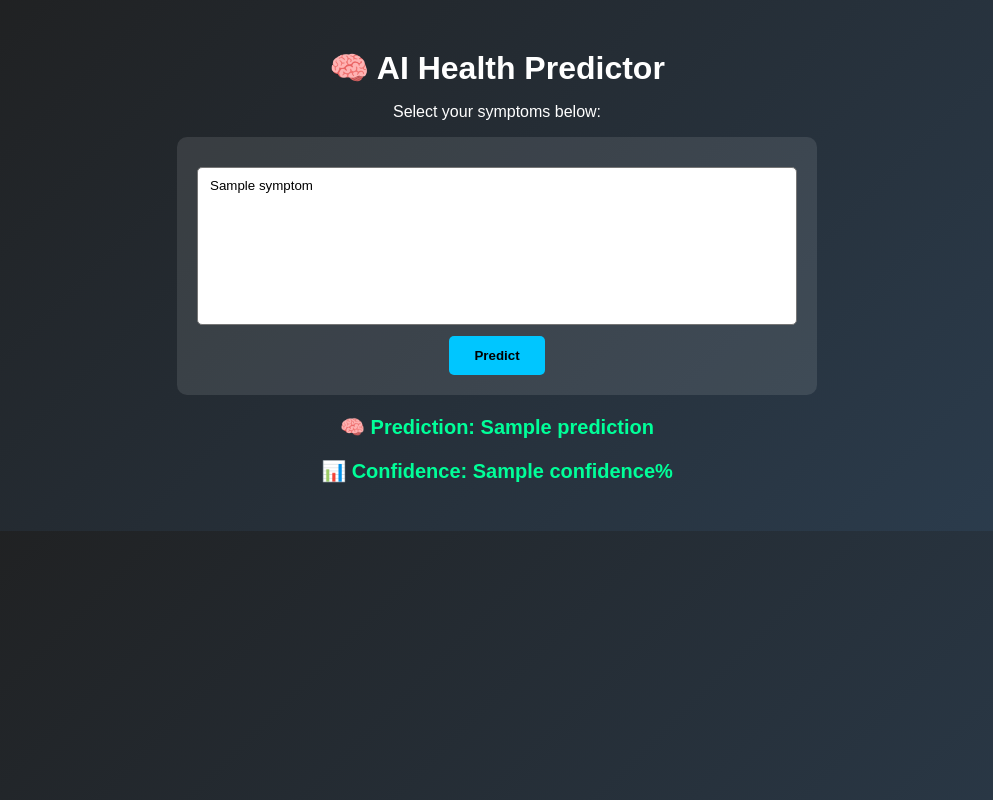
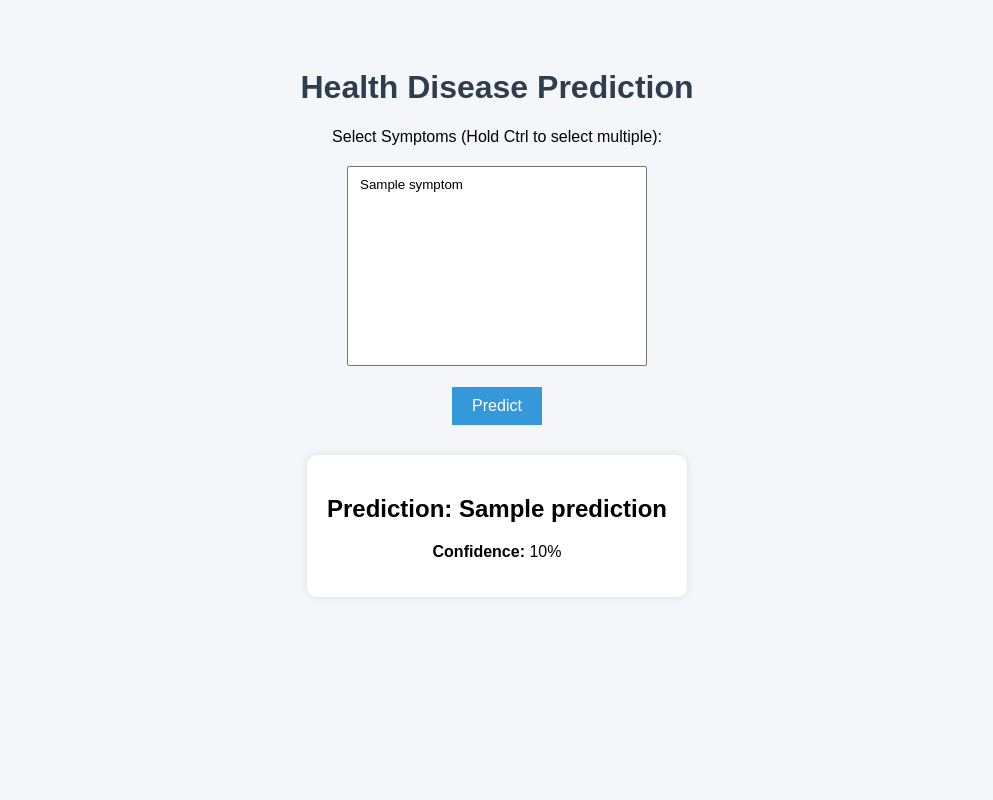
Before and after one commit to diljith-k/ai-health-predictor, a Python web app: template templates/index.html in a window 1280 px wide. Shown: the whole page, without its empty margins (143-1136 px from the left). Run offline with Jinja, Linux system fonts and the light colour scheme; the template is opened without the code that fills it: most values are stand-ins (such as "Sample title", 1, 10 or a date in 2020).

Commit message:
fixed internal server error

```diff
--- a/templates/index.html
+++ b/templates/index.html
@@ -1,77 +1,73 @@
 <!DOCTYPE html>
 <html>
 <head>
-    <title>AI Health Predictor</title>
-    <meta name="viewport" content="width=device-width, initial-scale=1.0">
+    <title>Health Prediction System</title>
     <style>
         body {
             font-family: Arial, sans-serif;
-            background: linear-gradient(135deg, #1f1f1f, #2c3e50);
-            color: white;
+            background-color: #f4f6f9;
             text-align: center;
-            padding: 20px;
+            padding: 40px;
         }
 
         h1 {
-            margin-bottom: 10px;
-        }
-
-        form {
-            background: rgba(255, 255, 255, 0.1);
-            padding: 20px;
-            border-radius: 10px;
-            max-width: 600px;
-            margin: auto;
+            color: #2c3e50;
         }
 
         select {
-            width: 100%;
+            width: 300px;
+            height: 200px;
             padding: 10px;
-            margin: 10px 0;
-            border-radius: 5px;
+            margin: 20px 0;
         }
 
         button {
-            background: #00c6ff;
+            padding: 10px 20px;
+            background-color: #3498db;
+            color: white;
             border: none;
-            padding: 12px 25px;
-            color: black;
-            font-weight: bold;
-            border-radius: 5px;
             cursor: pointer;
+            font-size: 16px;
         }
 
         button:hover {
-            background: #00a2d3;
+            background-color: #2980b9;
         }
 
         .result {
-            margin-top: 20px;
-            font-size: 20px;
-            font-weight: bold;
-            color: #00ff99;
+            margin-top: 30px;
+            padding: 20px;
+            background-color: white;
+            display: inline-block;
+            border-radius: 10px;
+            box-shadow: 0px 0px 10px rgba(0,0,0,0.1);
         }
     </style>
 </head>
 <body>
 
-<h1>🧠 AI Health Predictor</h1>
-<p>Select your symptoms below:</p>
+    <h1>Health Disease Prediction</h1>
 
     <form method="POST">
-    <select name="symptoms" multiple size="8">
+        <label>Select Symptoms (Hold Ctrl to select multiple):</label><br>
+
+        <select name="symptoms" multiple required>
             {% for symptom in symptoms %}
                 <option value="{{ symptom }}">{{ symptom }}</option>
             {% endfor %}
         </select>
         <br>
+
         <button type="submit">Predict</button>
     </form>
 
     {% if prediction %}
         <div class="result">
-    <p>🧠 Prediction: <strong>{{ prediction }}</strong></p>
-    <p>📊 Confidence: <strong>{{ confidence }}%</strong></p>
+            <h2>Prediction: {{ prediction }}</h2>
+
+            {% if confidence %}
+                <p><strong>Confidence:</strong> {{ confidence | round(2) }}%</p>
+            {% endif %}
         </div>
     {% endif %}
 
```
Also changed, not shown: app.py (+18 -15 lines). Lines whose indentation alone changed are shown as unchanged.
